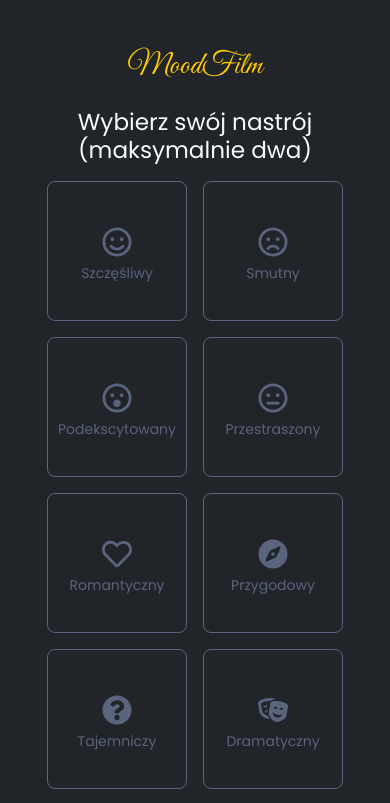
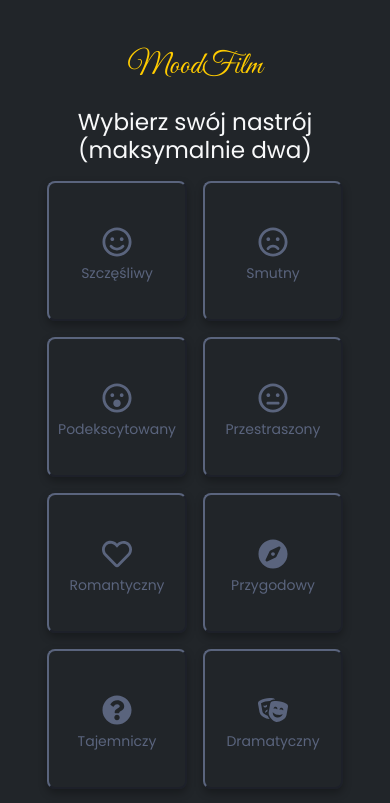
Before and after one commit to sobonkarol/happytowatch, a React (Create React App) app: page / in a window 390 px wide. Shown: the top 803 px of the page. Built offline with nearby package versions, Linux system fonts and the light colour scheme.

Commit message:
smartphone fix 7

```diff
--- a/src/App.js
+++ b/src/App.js
@@ -1,5 +1,5 @@
 import React, { useState, useEffect } from "react";
-import { Container, Button, Row, Col, Form, Spinner } from "react-bootstrap";
+import { Container, Row, Col, Form, Spinner, Button } from "react-bootstrap"; // Button imported here
 import { motion } from "framer-motion";
 import {
   FaRegSmile,
@@ -69,7 +69,7 @@ const App = () => {
 
   const platforms = [
     { id: ["8"], icon: <RiNetflixFill />, label: "Netflix" },
-    { id: ["119", "10"], icon: <FaAmazon />, label: "Amazon Video" }, // Multiple IDs for Amazon
+    { id: ["119", "10"], icon: <FaAmazon />, label: "Amazon Video" },
     { id: ["337"], icon: <TbBrandDisney />, label: "Disney Plus" },
     { id: ["1899"], icon: <SiHbo />, label: "HBO Max" },
     { id: ["350"], icon: <SiAppletv />, label: "Apple TV+" },
@@ -79,30 +79,27 @@ const App = () => {
   const handleMoodChange = (mood) => {
     setSelectedMoods((prevMoods) => {
       if (prevMoods.includes(mood.id)) {
-        // Odznacz, jeśli jest już zaznaczony
+        // Deselect if already selected
         return prevMoods.filter((m) => m !== mood.id);
       } else if (prevMoods.length < 2) {
-        // Zaznacz, jeśli mniej niż 2 są zaznaczone
+        // Select if less than 2 are selected
         return [...prevMoods, mood.id];
       } else {
-        // Ostrzeż, jeśli próbujesz zaznaczyć więcej niż 2
+        // Show warning if trying to select more than 2
         toast.warning("Możesz wybrać maksymalnie dwa nastroje.");
         return prevMoods;
       }
     });
   };
 
-
   const handlePlatformChange = (platform) => {
     setSelectedPlatforms((prevPlatforms) => {
-      const platformIDs = platform.id; // Use the array of IDs
-      const isSelected = platformIDs.some((id) => prevPlatforms.includes(id)); // Check if any ID is selected
+      const platformIDs = platform.id;
+      const isSelected = platformIDs.some((id) => prevPlatforms.includes(id));
 
       if (isSelected) {
-        // If any of the platform's IDs is selected, remove all
         return prevPlatforms.filter((p) => !platformIDs.includes(p));
       } else {
-        // Add all platform IDs
         return [...prevPlatforms, ...platformIDs];
       }
     });
@@ -118,7 +115,11 @@ const App = () => {
     } else if (selectedPlatforms.length < 1) {
       toast.warning("Wybierz proszę przynajmniej jedną platformę streamingową.");
     } else {
-      fetchMovies(mapMoodsToGenres(selectedMoods), includeAnimation, selectedPlatforms);
+      fetchMovies(
+        mapMoodsToGenres(selectedMoods),
+        includeAnimation,
+        selectedPlatforms
+      );
     }
   };
 
@@ -146,11 +147,16 @@ const App = () => {
       key={mood.id}
       whileHover={{ scale: 1.1 }}
       whileTap={{ scale: 0.9 }}
-  className={`mood-button ${selectedMoods.includes(mood.id) ? "selected" : ""}`}
-  onClick={() => handleMoodChange(mood)} // Use only onClick for both mouse and touch
+      className={`mood-button ${
+        selectedMoods.includes(mood.id) ? "selected" : ""
+      }`}
     >
-  <Button
-    className={`m-2 ${selectedMoods.includes(mood.id) ? "selected-button" : "btn-outline-light"}`}
+      <motion.button
+        className={`m-2 ${
+          selectedMoods.includes(mood.id)
+            ? "selected-button"
+            : "btn-outline-light"
+        }`}
         style={{
           width: "140px",
           height: "140px",
@@ -160,11 +166,22 @@ const App = () => {
           alignItems: "center",
           justifyContent: "center",
           padding: "10px",
+          borderRadius: "8px",
+          transition: "background-color 0.3s, color 0.3s, box-shadow 0.3s",
+          boxShadow: "0 4px 8px rgba(0, 0, 0, 0.3)",
+          backgroundColor: selectedMoods.includes(mood.id)
+            ? "#5a647d"
+            : "transparent",
+          borderColor: "#5a647d",
+          color: selectedMoods.includes(mood.id) ? "#fff" : "#5a647d",
         }}
+        onTap={() => handleMoodChange(mood)}
       >
         <span style={{ fontSize: "30px" }}>{mood.emoji}</span>
-    <span style={{ fontSize: "14px", textAlign: "center" }}>{mood.label}</span>
-  </Button>
+        <span style={{ fontSize: "14px", textAlign: "center" }}>
+          {mood.label}
+        </span>
+      </motion.button>
     </motion.div>
   ))}
 </div>
@@ -176,7 +193,7 @@ const App = () => {
             <div className="platform-selection d-flex flex-wrap justify-content-center">
               {platforms.map((platform) => (
                 <motion.div
-                  key={platform.label} // Use a unique key for each platform
+                  key={platform.label}
                   whileHover={{ scale: 1.1 }}
                   whileTap={{ scale: 0.9 }}
                   className={`platform-button ${
@@ -184,13 +201,8 @@ const App = () => {
                       ? "selected"
                       : ""
                   }`}
-                  onClick={() => handlePlatformChange(platform)}
-                  onTouchEnd={(e) => {
-                    e.preventDefault(); // Prevent touch events from interfering with clicks
-                    handlePlatformChange(platform);
-                  }}
                 >
-                  <Button
+                  <motion.button
                     className={`m-2 ${
                       platform.id.some((id) => selectedPlatforms.includes(id))
                         ? "selected-button"
@@ -207,12 +219,13 @@ const App = () => {
                       padding: "10px",
                       borderRadius: "8px",
                     }}
+                    onTap={() => handlePlatformChange(platform)}
                   >
                     <span style={{ fontSize: "30px" }}>{platform.icon}</span>
                     <span style={{ fontSize: "16px", textAlign: "center" }}>
                       {platform.label}
                     </span>
-                  </Button>
+                  </motion.button>
                 </motion.div>
               ))}
             </div>
```
Lines whose indentation alone changed are shown as unchanged.
